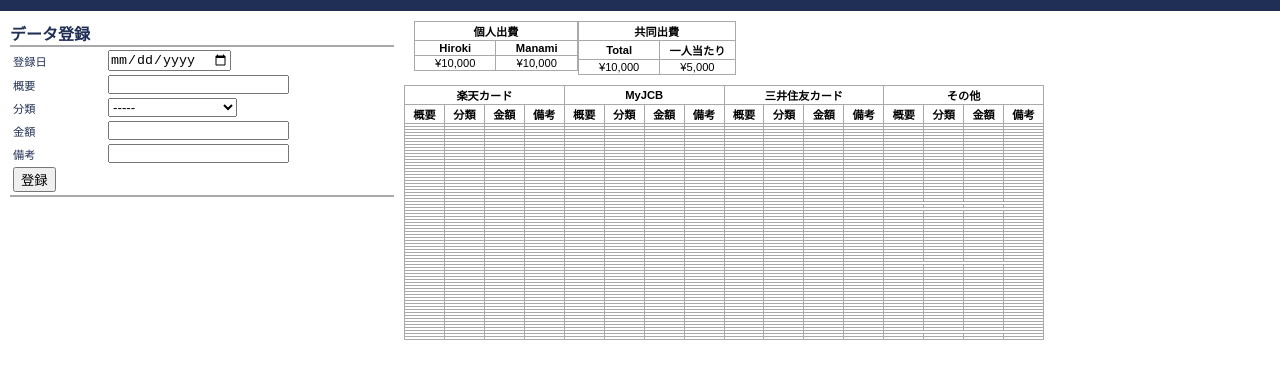
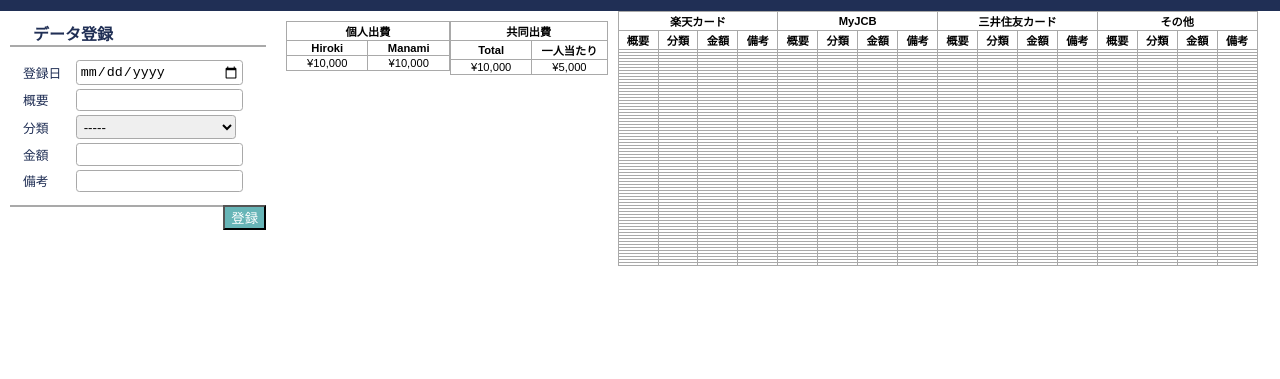
Before and after one commit to manaminahata/mock-housekeeping-book, a website built with Parcel: page index.html in a window 1280 px wide. Shown: the part 59-438 px from the top of the page. Built offline with nearby package versions, Linux system fonts and the light colour scheme.

Commit message:
データ登録修正 データ登録に使用するinput, selectタグのcssを修正

```diff
--- a/index.html
+++ b/index.html
@@ -62,8 +62,8 @@
             <td>備考</td>
             <td><input type="text" id="regist_contents" required></td>
           </tr>
-          <tr><td colspan="2"><button id="regist_spending_btn">登録</button></td></tr>
       </table>
+      <button class="regist_spending_btn">登録</button>
       <p class="regist-contents-bottom"></p>
     </div>
     <div class="expense-table">
--- a/package.json
+++ b/package.json
@@ -9,6 +9,7 @@
   },
   "dependencies": {
     "@gemeente-denhaag/header-logo": "0.1.1-alpha.154",
+    "bootstrap": "5.2.2",
     "parcel-bundler": "^1.6.1"
   },
   "devDependencies": {
--- a/src/styles.css
+++ b/src/styles.css
@@ -34,6 +34,20 @@ header {
   display: flex;
 }
 
+input {
+  border: 1px solid darkgray;
+  border-radius: 0.25em;
+  padding: 0.2em;
+  width: 12em;
+}
+
+select {
+  border: 1px solid darkgray;
+  border-radius: 0.25em;
+  padding: 0.2em;
+  width: 12em;
+}
+
 .header-logo {
   font-size: 30px;
   padding: 15px 35px;
@@ -45,11 +59,15 @@ header {
 }
 
 .regist_spending {
-  width: 30%;
+  width: 20%;
   float: left;
   color: #202f55;
   float: left;
   margin: 10px;
+}
+
+.regist_spending h4 {
+  padding-left: 23px;
 }
 
 .regist-contents-top {
@@ -59,15 +77,26 @@ header {
 
 .regist_spending table {
   width: 50%;
-  font-size: 70%;
+  font-size: 80%;
   table-layout: fixed;
   border: none;
-  padding: 0px;
+  padding: 10px;
 }
 
 .regist-contents-bottom {
   padding-left: 20px;
   border-bottom: 2px solid darkgray;
+}
+
+.regist_spending_btn {
+  float: right;
+  color: #fff;
+  background-color: #67b5b7;
+}
+
+.regist_spending_btn:hover {
+  color: #fff;
+  background-color: #80989b;
 }
 
 .expense-table {
```
